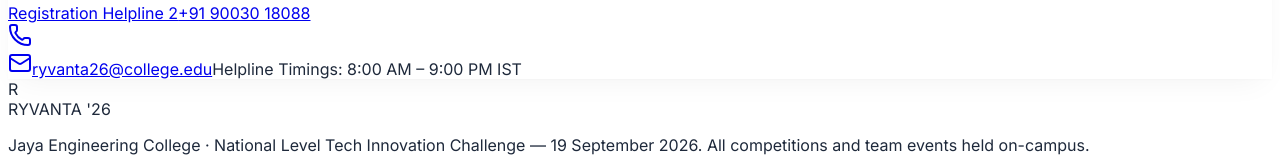
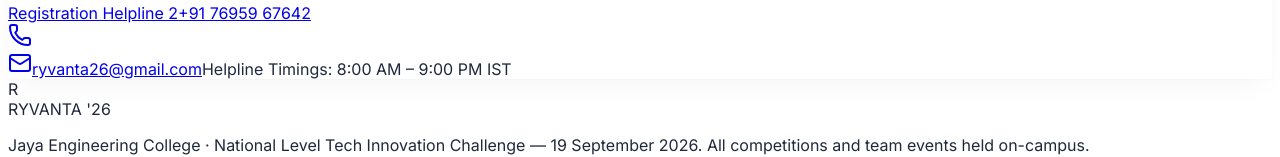
Before and after one commit to POOVARASAN-GITART/RYVANTA, a React app in the folder src/: page /support in a window 1280 px wide. Shown: the part 1352-1509 px from the top of the page. Built offline with nearby package versions, Linux system fonts and the light colour scheme; no server answers; the HTML template or start-up script is replaced by a standard one.

Commit message:
fix: update registration helpline 2 and support email

```diff
--- a/src/data/events.ts
+++ b/src/data/events.ts
@@ -333,7 +333,7 @@
 
 export const SUPPORT_LINES = [
   { label: 'Convenor Helpline 1', number: '+91 95665 42006', tel: '+919566542006' },
-  { label: 'Registration Helpline 2', number: '+91 90030 18088', tel: '+919003018088' }
+  { label: 'Registration Helpline 2', number: '+91 76959 67642', tel: '+917695967642' }
 ];
 
 export function getEvent(id: EventId): EventConfig {
--- a/src/pages/Support.tsx
+++ b/src/pages/Support.tsx
@@ -43,11 +43,11 @@
 
         <div className="mt-8 border-t border-[#E2E8F0] pt-6 flex flex-wrap items-center justify-between gap-4 text-xs font-mono text-[#64748B]">
           <a
-            href="mailto:ryvanta26@college.edu"
+            href="mailto:ryvanta26@gmail.com"
             className="inline-flex items-center gap-2 text-[#000000] font-semibold hover:text-[#0EA5E9] transition-colors"
           >
             <MailIcon className="h-4 w-4 text-[#0EA5E9]" aria-hidden="true" />
-            <span>ryvanta26@college.edu</span>
+            <span>ryvanta26@gmail.com</span>
           </a>
           <span className="text-[#64748B]">Helpline Timings: 8:00 AM – 9:00 PM IST</span>
         </div>
```
